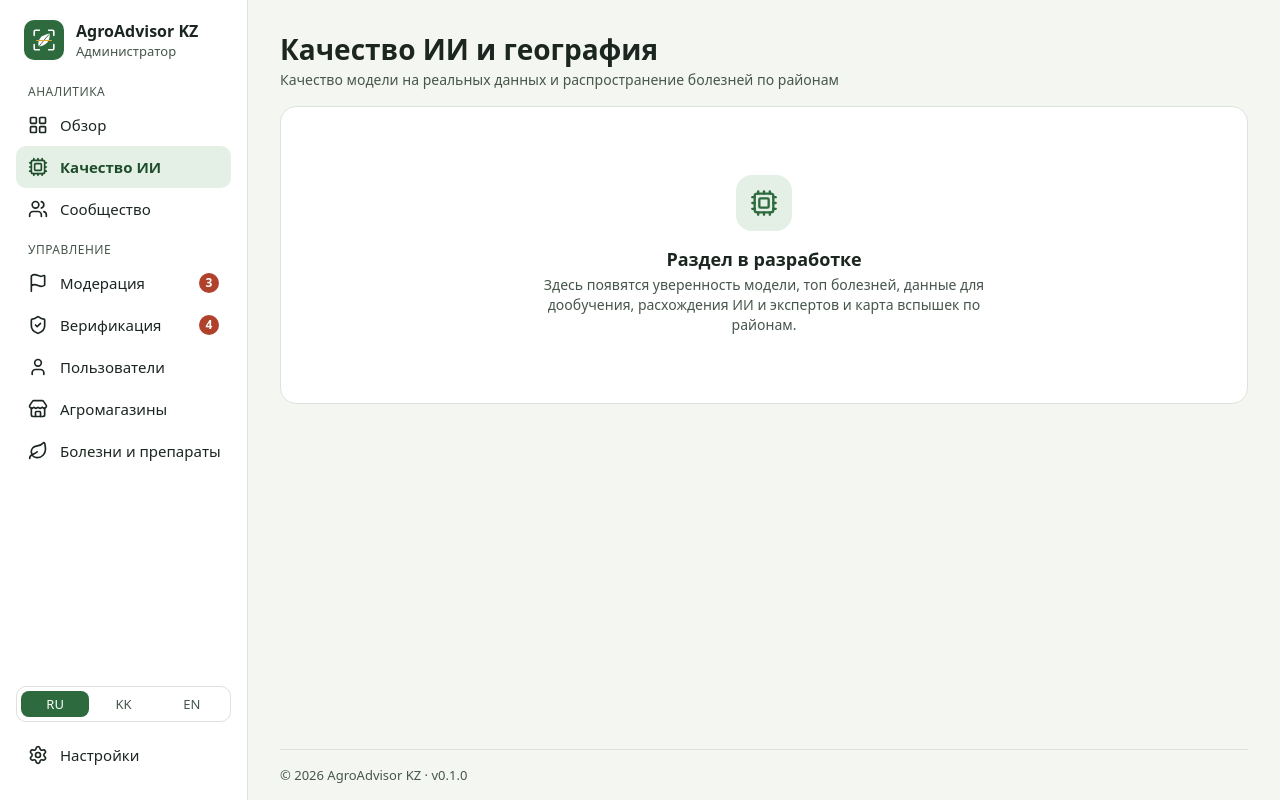
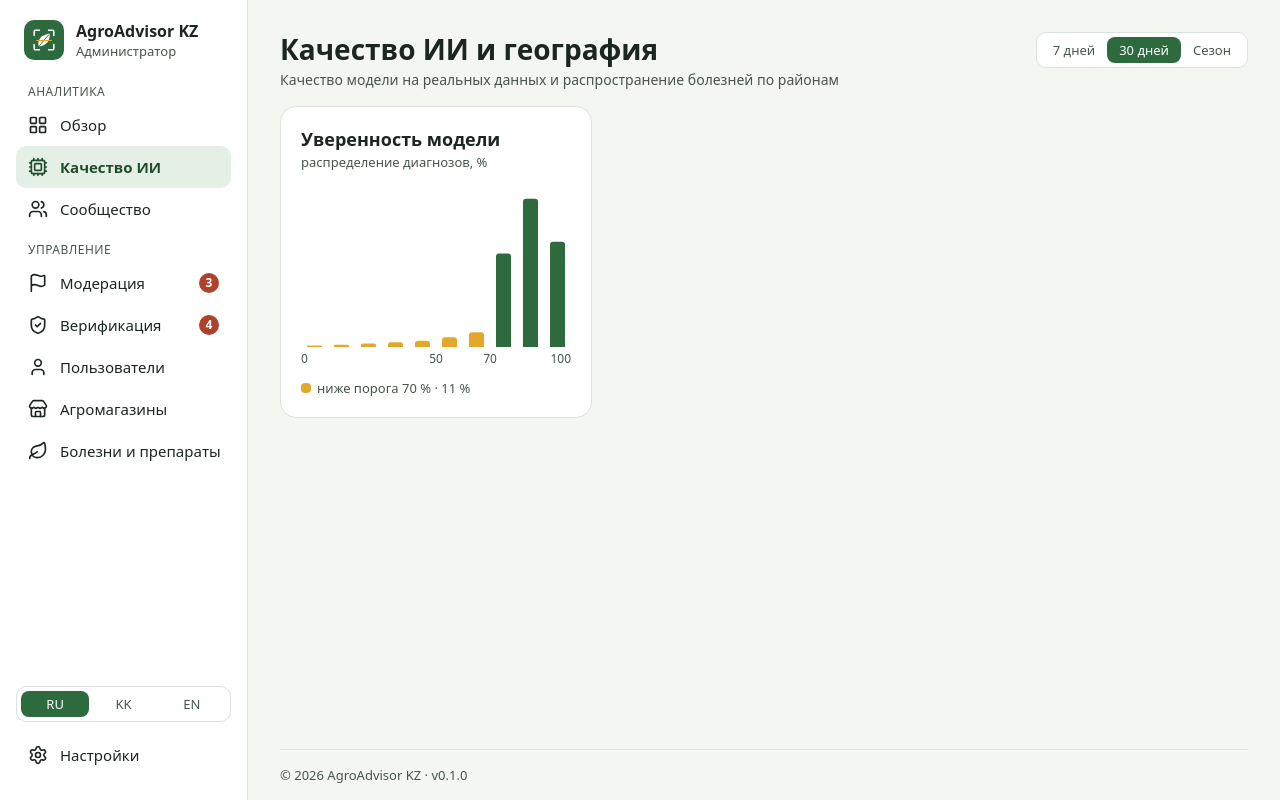
Before and after one commit to nurbolatdev/agroadvisor-kz, a React (Vite) app in the folder apps/admin-web/: page /ai-quality in a window 1280 px wide. Built offline with nearby package versions, Linux system fonts and the light colour scheme.

Commit message:
feat(ai-quality): add model confidence histogram

```diff
--- /dev/null
+++ b/apps/admin-web/src/features/ai-quality/components/ConfidenceHistogram.tsx
@@ -0,0 +1,67 @@
+import { Bar, BarChart, Cell, ResponsiveContainer, Tooltip } from 'recharts'
+import { Card, CardHeader } from '@/components/ui/Card'
+
+interface ConfidenceHistogramProps {
+  /** Share of diagnoses (%) in 10 buckets of 10 %. */
+  buckets: number[]
+  threshold: number
+}
+
+const formatShare = (value: number) => `${value.toLocaleString('ru-RU')} %`
+
+export function ConfidenceHistogram({ buckets, threshold }: ConfidenceHistogramProps) {
+  const data = buckets.map((share, index) => ({ from: index * 10, share }))
+  const belowThreshold = data
+    .filter((bucket) => bucket.from < threshold)
+    .reduce((sum, bucket) => sum + bucket.share, 0)
+  const axisLabels = [0, 50, threshold, 100]
+
+  return (
+    <Card className="flex flex-col">
+      <CardHeader title="Уверенность модели" subtitle="распределение диагнозов, %" />
+      <div className="h-40">
+        <ResponsiveContainer width="100%" height="100%">
+          <BarChart
+            data={data}
+            barCategoryGap={6}
+            margin={{ top: 4, right: 0, bottom: 0, left: 0 }}
+          >
+            <Tooltip
+              cursor={{ fill: 'var(--color-bg)' }}
+              formatter={(value) => [formatShare(Number(value)), 'Доля диагнозов']}
+              labelFormatter={(_, payload) => {
+                const from = payload?.[0]?.payload?.from ?? 0
+                return `Уверенность ${from}–${from + 10} %`
+              }}
+              contentStyle={{ borderRadius: 12, borderColor: 'var(--color-border)', fontSize: 13 }}
+            />
+            <Bar dataKey="share" radius={[3, 3, 0, 0]} isAnimationActive={false}>
+              {data.map((bucket) => (
+                <Cell
+                  key={bucket.from}
+                  fill={bucket.from < threshold ? 'var(--color-warning)' : 'var(--color-primary)'}
+                />
+              ))}
+            </Bar>
+          </BarChart>
+        </ResponsiveContainer>
+      </div>
+      {/* Axis labels sit at bucket boundaries: 0, 50, the threshold and 100 %. */}
+      <div aria-hidden="true" className="relative mt-1 h-4 text-xs text-text-muted">
+        {axisLabels.map((value) => (
+          <span
+            key={value}
+            className="absolute -translate-x-1/2 first:translate-x-0 last:-translate-x-full"
+            style={{ left: `${value}%` }}
+          >
+            {value}
+          </span>
+        ))}
+      </div>
+      <p className="mt-3 flex items-center gap-1.5 text-caption font-normal text-text-muted">
+        <span aria-hidden="true" className="size-2.5 rounded-sm bg-warning" />
+        ниже порога {threshold} % · {formatShare(Math.round(belowThreshold * 10) / 10)}
+      </p>
+    </Card>
+  )
+}
--- a/apps/admin-web/src/features/ai-quality/pages/AiQualityPage.tsx
+++ b/apps/admin-web/src/features/ai-quality/pages/AiQualityPage.tsx
@@ -1,13 +1,69 @@
-import { Cpu } from 'lucide-react'
-import { SectionPlaceholder } from '@/pages/SectionPlaceholder'
+import { RefreshCw, TriangleAlert } from 'lucide-react'
+import { useState } from 'react'
+import { Button } from '@/components/ui/Button'
+import { Card } from '@/components/ui/Card'
+import { EmptyState } from '@/components/ui/EmptyState'
+import { Loader } from '@/components/ui/Loader'
+import { PageHeader } from '@/components/ui/PageHeader'
+import { SegmentedControl } from '@/components/ui/SegmentedControl'
+import { ConfidenceHistogram } from '@/features/ai-quality/components/ConfidenceHistogram'
+import { api } from '@/services/api'
+import { DEFAULT_CONFIDENCE_THRESHOLD } from '@/shared/constants/ai'
+import { PERIOD_OPTIONS } from '@/shared/constants/periods'
+import { useApiQuery } from '@/shared/hooks/useApiQuery'
+import type { StatsPeriod } from '@/shared/types'
+import { cn } from '@/shared/utils/cn'
 
 export function AiQualityPage() {
+  const [period, setPeriod] = useState<StatsPeriod>('30d')
+  const { data, error, isLoading, reload } = useApiQuery(
+    () => api.getAiQualityStats(period),
+    [period],
+  )
+
   return (
-    <SectionPlaceholder
-      title="Качество ИИ и география"
-      subtitle="Качество модели на реальных данных и распространение болезней по районам"
-      icon={Cpu}
-      description="Здесь появятся уверенность модели, топ болезней, данные для дообучения, расхождения ИИ и экспертов и карта вспышек по районам."
-    />
+    <>
+      <PageHeader
+        title="Качество ИИ и география"
+        subtitle="Качество модели на реальных данных и распространение болезней по районам"
+        actions={
+          <SegmentedControl
+            label="Период"
+            options={PERIOD_OPTIONS}
+            value={period}
+            onChange={setPeriod}
+          />
+        }
+      />
+
+      {error ? (
+        <Card>
+          <EmptyState
+            icon={TriangleAlert}
+            title="Не удалось загрузить данные"
+            description={error.message}
+            action={
+              <Button size="sm" variant="secondary" icon={RefreshCw} onClick={reload}>
+                Повторить
+              </Button>
+            }
+          />
+        </Card>
+      ) : data ? (
+        <div
+          aria-busy={isLoading}
+          className={cn('flex flex-col gap-4 transition-opacity', isLoading && 'opacity-60')}
+        >
+          <div className="grid gap-4 md:grid-cols-2 xl:grid-cols-3">
+            <ConfidenceHistogram
+              buckets={data.confidenceHistogram}
+              threshold={DEFAULT_CONFIDENCE_THRESHOLD}
+            />
+          </div>
+        </div>
+      ) : (
+        <Loader />
+      )}
+    </>
   )
 }
--- /dev/null
+++ b/apps/admin-web/src/shared/constants/ai.ts
@@ -0,0 +1,2 @@
+/** Diagnoses below this model confidence (%) count as uncertain. Will come from Settings. */
+export const DEFAULT_CONFIDENCE_THRESHOLD = 70
```
